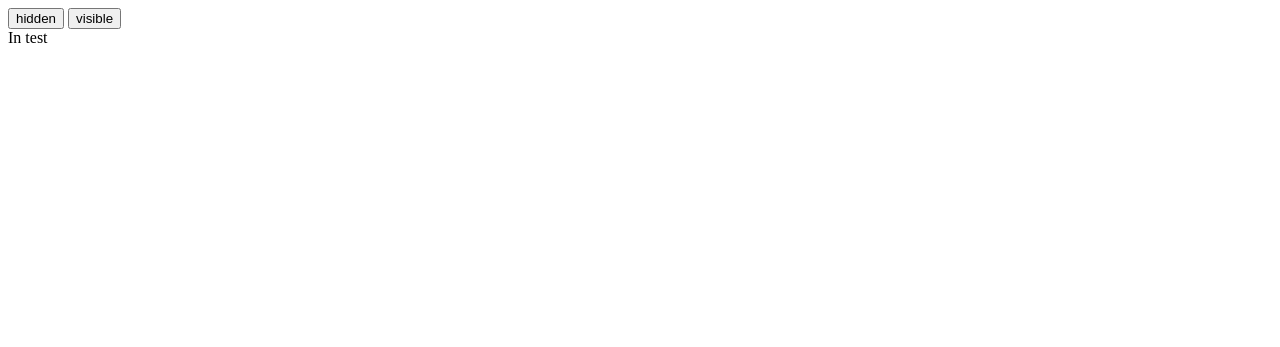
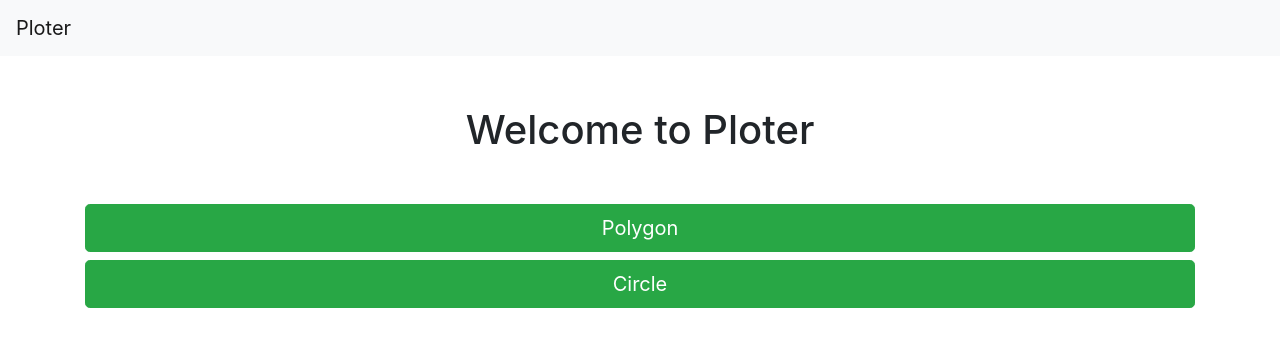
Before and after one commit to 6620913/ploter, a Django app: page / in a window 1280 px wide. Shown: the top 347 px of the page. Run offline with Django 3.2, Linux system fonts and the light colour scheme; some libraries are stand-ins or nearby versions.

Commit message:
start working on front page

```diff
--- a/ploter/ploter/settings.py
+++ b/ploter/ploter/settings.py
@@ -120,6 +120,7 @@ USE_TZ = True
 # https://docs.djangoproject.com/en/3.2/howto/static-files/
 
 STATIC_URL = '/static/'
+# STATIC_ROOT = os.path.join(BASE_DIR, 'static')
 
 STATICFILES_DIRS = [
     BASE_DIR / "static",
--- /dev/null
+++ b/ploter/static/css/style.css
@@ -0,0 +1,9 @@
+.heading h1{
+    text-align: center;
+}
+
+.intro{
+    align-items: center;
+    margin-top: 50px;
+    margin-bottom: 50px;
+}
--- a/ploter/static/fronttest.js
+++ /dev/null
@@ -1,12 +0,0 @@
-a = document.getElementById("test").style.display="none";
-
-document.getElementById("test2").style.display="block";
-
-console.log("in fronttest.js")
-function v(){
-    a = document.getElementById("test").style.display="block";
-}
-
-function h(){
-    a = document.getElementById("test").style.display="none";
-}
--- a/ploter/templates/index.html
+++ b/ploter/templates/index.html
@@ -1,34 +1,119 @@
-{% load static %}
+{%load static%}
 
 <!DOCTYPE html>
 <html lang="en">
+
 <head>
     <meta charset="UTF-8">
     <meta http-equiv="X-UA-Compatible" content="IE=edge">
     <meta name="viewport" content="width, initial-scale=1.0">
     <title>Ploter: Home</title>
+
+
+    <!-- bootstrap css -->
+    <link rel="stylesheet" href="https://cdn.jsdelivr.net/npm/bootstrap@4.0.0/dist/css/bootstrap.min.css"
+        integrity="sha384-Gn5384xqQ1aoWXA+058RXPxPg6fy4IWvTNh0E263XmFcJlSAwiGgFAW/dAiS6JXm" crossorigin="anonymous">
+    <!-- end bootstrap css -->
+
+    <link rel="stylesheet" href="{%static 'css/style.css'%}">
+
 </head>
+
 <body>
-<div id="test">
-    <div id="it">
-        hello
+    <!-- header -->
+    <section class="header">
+
+        <nav class="navbar navbar-expand-lg navbar-light bg-light">
+            <a class="navbar-brand" href="#">Ploter</a>
+            <button class="navbar-toggler" type="button" data-toggle="collapse" data-target="#navbarSupportedContent"
+                aria-controls="navbarSupportedContent" aria-expanded="false" aria-label="Toggle navigation">
+                <span class="navbar-toggler-icon"></span>
+            </button>
+<!--
+            <div class="collapse navbar-collapse" id="navbarSupportedContent">
+                <ul class="navbar-nav mr-auto">
+                    <li class="nav-item active">
+                        <a class="nav-link" href="#">Home <span class="sr-only">(current)</span></a>
+                    </li>
+                    <li class="nav-item">
+                        <a class="nav-link" href="#">Link</a>
+                    </li>
+                    <li class="nav-item dropdown">
+                        <a class="nav-link dropdown-toggle" href="#" id="navbarDropdown" role="button"
+                            data-toggle="dropdown" aria-haspopup="true" aria-expanded="false">
+                            Dropdown
+                        </a>
+                        <div class="dropdown-menu" aria-labelledby="navbarDropdown">
+                            <a class="dropdown-item" href="#">Action</a>
+                            <a class="dropdown-item" href="#">Another action</a>
+                            <div class="dropdown-divider"></div>
+                            <a class="dropdown-item" href="#">Something else here</a>
                         </div>
+                    </li>
+                    <li class="nav-item">
+                        <a class="nav-link disabled" href="#">Disabled</a>
+                    </li>
+                </ul>
+                <form class="form-inline my-2 my-lg-0">
+                    <input class="form-control mr-sm-2" type="search" placeholder="Search" aria-label="Search">
+                    <button class="btn btn-outline-success my-2 my-sm-0" type="submit">Search</button>
+                </form>
+            </div> -->
+        </nav>
+
+    </section>
+
+    <!-- end header -->
+
+
+
+    <!-- shape-select-section -->
+    <section class="shapeselect">
+        <div class="container">
+
+
+            <div class="intro">
+                <div class="heading">
+                    <h1>
+                        Welcome to Ploter
+                    </h1>
+
 
                 </div>
 
 
-<button onclick="h()">hidden</button>
-<button onclick="v()">visible</button>
+            </div>
+            <div class="selectShap">
+                <div class="selectbtn">
+                    <button type="button" class="btn btn-block btn-lg btn-success">Polygon</button>
 
-<div id="test2" style="display: none;">
-    <div id="it2">
-        In test
+                    <button type="button" class="btn btn-block btn-lg btn-success">Circle</button>
+
+
+                </div>
+
+
             </div>
 
         </div>
+    </section>
+    <!-- end shape-select-section -->
+
 
 </body>
 
-<script src="{% static 'fronttest.js'%}"></script>
+<script src="{% static 'js/index.js'%}"></script>
+
+<!-- bootstrap js -->
+<script src="https://code.jquery.com/jquery-3.2.1.slim.min.js"
+    integrity="sha384-KJ3o2DKtIkvYIK3UENzmM7KCkRr/rE9/Qpg6aAZGJwFDMVNA/GpGFF93hXpG5KkN"
+    crossorigin="anonymous"></script>
+<script src="https://cdn.jsdelivr.net/npm/popper.js@1.12.9/dist/umd/popper.min.js"
+    integrity="sha384-ApNbgh9B+Y1QKtv3Rn7W3mgPxhU9K/ScQsAP7hUibX39j7fakFPskvXusvfa0b4Q"
+    crossorigin="anonymous"></script>
+<script src="https://cdn.jsdelivr.net/npm/bootstrap@4.0.0/dist/js/bootstrap.min.js"
+    integrity="sha384-JZR6Spejh4U02d8jOt6vLEHfe/JQGiRRSQQxSfFWpi1MquVdAyjUar5+76PVCmYl"
+    crossorigin="anonymous"></script>
+<!-- end bootstrap js -->
 
 </html>
```
Also changed, not shown: ploter/templates/test.html (deleted, +0 -23 lines), ploter/static/js/script.js (added). Lines whose indentation alone changed are shown as unchanged.
